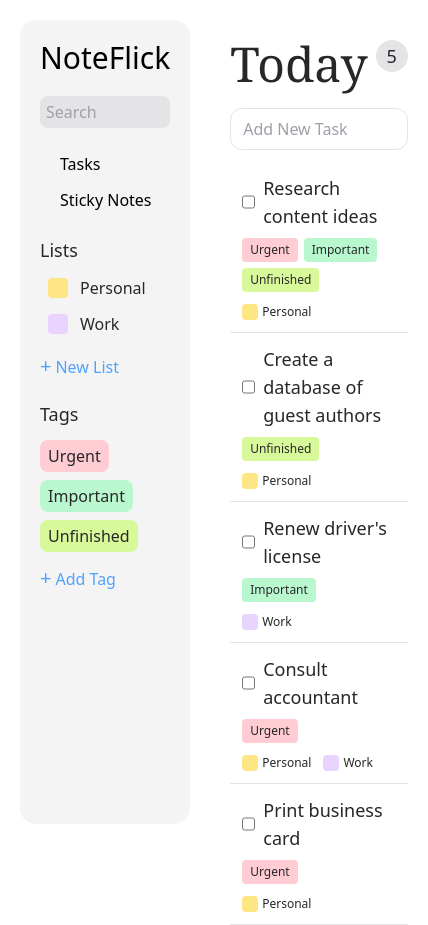
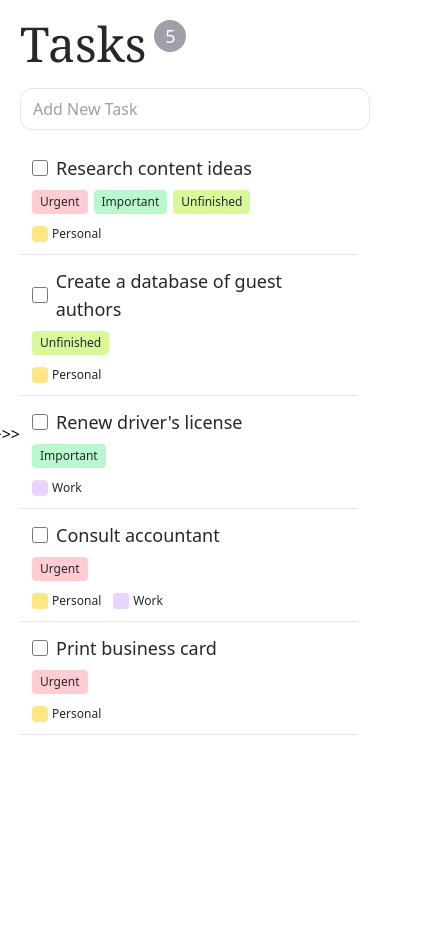
Before and after one commit to PariaSoleimani/taskflick-vue, a Vue app: page / in a window 390 px wide. Shown: the whole page, 428 px wide, since content can reach past the window. After the commit the page ends 844 px from the top, so only its background shows below. Built offline with nearby package versions, Linux system fonts and the light colour scheme; some icons are missing; a web font is replaced by a local one.

Commit message:
style: enhance mobile responsiveness & layout adjustments

```diff
--- a/src/App.vue
+++ b/src/App.vue
@@ -1,7 +1,15 @@
 <template>
-  <div class="mx-auto flex h-dvh max-w-7xl items-start gap-5 p-5 font-sans">
-    <side-bar @switch-component="switchComponent" :lists="lists" :tags="tags"></side-bar>
-    <main class="h-full grow p-5">
+  <div class="mx-auto flex h-dvh max-w-7xl items-start overflow-x-hidden font-sans md:gap-5 md:p-5">
+    <side-bar
+      :lists="lists"
+      :tags="tags"
+      @switch-component="switchComponent"
+      @show-sidebar="showSidebar"
+    ></side-bar>
+    <main
+      class="h-full grow overflow-y-hidden transition-transform duration-300 p-5 md:p-0"
+      :class="[openSidebar ? 'translate-x-68' : 'translate-x-0']"
+    >
       <component
         :is="activeComponent"
         :tasks="tasks"
@@ -32,6 +40,7 @@
     },
     data() {
       return {
+        openSidebar: false,
         activeComponent: 'TaskView',
         colors: {
           sky: 'bg-sky-200',
@@ -147,6 +156,9 @@
     },
     computed: {},
     methods: {
+      showSidebar(openSidebar) {
+        this.openSidebar = openSidebar;
+      },
       switchComponent(comp) {
         this.activeComponent = comp;
       },
--- a/src/components/noteview/NoteView.vue
+++ b/src/components/noteview/NoteView.vue
@@ -1,11 +1,14 @@
 <template>
-  <div class="h-full w-full text-zinc-800">
+  <div class="flex h-full w-full flex-col text-zinc-800">
     <view-header>
       <template #heading>Sticky Notes</template>
       <template #badge>{{ noteCount }}</template>
     </view-header>
     <note-input :tags="tags"></note-input>
-    <div class="columns-1 space-y-3 md:columns-2 md:gap-x-3 lg:columns-3 xl:columns-4 mt-4">
+
+    <div
+      class="mt-4 grow columns-1 space-y-3 overflow-y-auto sm:columns-2 md:gap-x-3 lg:columns-3 xl:columns-4 pr-2"
+    >
       <sticky-note
         v-for="note in notes"
         :key="note.id"
--- a/src/components/noteview/StickyNote.vue
+++ b/src/components/noteview/StickyNote.vue
@@ -1,7 +1,7 @@
 <template>
   <div
     :class="colors[color]"
-    class="group relative h-fit max-w-64 min-w-52 break-inside-avoid rounded-lg p-4 text-zinc-800"
+    class="group relative h-fit max-w-full md:max-w-96 min-w-52 break-inside-avoid rounded-lg p-4 text-zinc-800"
   >
     <button
       @click="deleteNote(id)"
--- a/src/components/sidebar/SideBar.vue
+++ b/src/components/sidebar/SideBar.vue
@@ -1,5 +1,11 @@
 <template>
-  <aside class="h-full w-64 rounded-2xl bg-zinc-100 p-5">
+  <aside
+    class="absolute z-10 h-full w-64 shrink-0 rounded-tr-2xl rounded-bl-2xl bg-zinc-100 p-5 transition-transform duration-300 md:relative md:translate-x-0 md:rounded-2xl"
+    :class="[openSidebar ? 'translate-x-0' : '-translate-x-full']"
+  >
+    <button class="absolute top-1/2 -right-5 cursor-pointer md:hidden" @click="showSidebar">
+      >>>>>>>>
+    </button>
     <h1 class="mb-5 text-3xl">NoteFlick</h1>
     <nav class="flex flex-col gap-5">
       <form class="flex w-full items-center gap-1 rounded-lg bg-zinc-200 px-1.5 py-1">
@@ -42,6 +48,17 @@
   export default {
     components: {ListSection, TagSection},
     props: ['lists', 'tags'],
-    emits: ['switch-component'],
+    emits: ['switch-component', 'show-sidebar'],
+    data() {
+      return {
+        openSidebar: false,
+      };
+    },
+    methods: {
+      showSidebar() {
+        this.openSidebar = !this.openSidebar;
+        this.$emit('show-sidebar', this.openSidebar);
+      },
+    },
   };
 </script>
--- a/src/components/taskview/TaskView.vue
+++ b/src/components/taskview/TaskView.vue
@@ -1,10 +1,11 @@
 <template>
-  <div class="h-full w-full text-zinc-800">
+  <div class="flex h-full flex-col text-zinc-800">
     <view-header>
-      <template #heading>Today</template>
+      <template #heading>Tasks</template>
       <template #badge>{{ tasksCount }}</template>
     </view-header>
     <task-input :all-tags="tags" :all-lists="lists"></task-input>
+    <div class="overflow-y-scroll pr-3">
       <ul>
         <task-item
           v-for="task in tasks"
@@ -18,6 +19,7 @@
           :all-lists="lists"
         ></task-item>
       </ul>
+    </div>
   </div>
 </template>
 
--- a/src/components/ui/ViewHeader.vue
+++ b/src/components/ui/ViewHeader.vue
@@ -4,7 +4,7 @@
       <h1 class="flex items-center gap-2 font-serif text-5xl">
         <slot name="heading"></slot>
       </h1>
-      <span class="size-8 text-lg -translate-y-2 flex items-center justify-center bg-zinc-200 rounded-full"><slot name="badge"></slot></span>
+      <span class="size-8 text-lg -translate-y-2 flex items-center justify-center bg-zinc-400 text-white rounded-full"><slot name="badge"></slot></span>
     </div>
   </header>
 </template>
```
Lines whose indentation alone changed are shown as unchanged.
